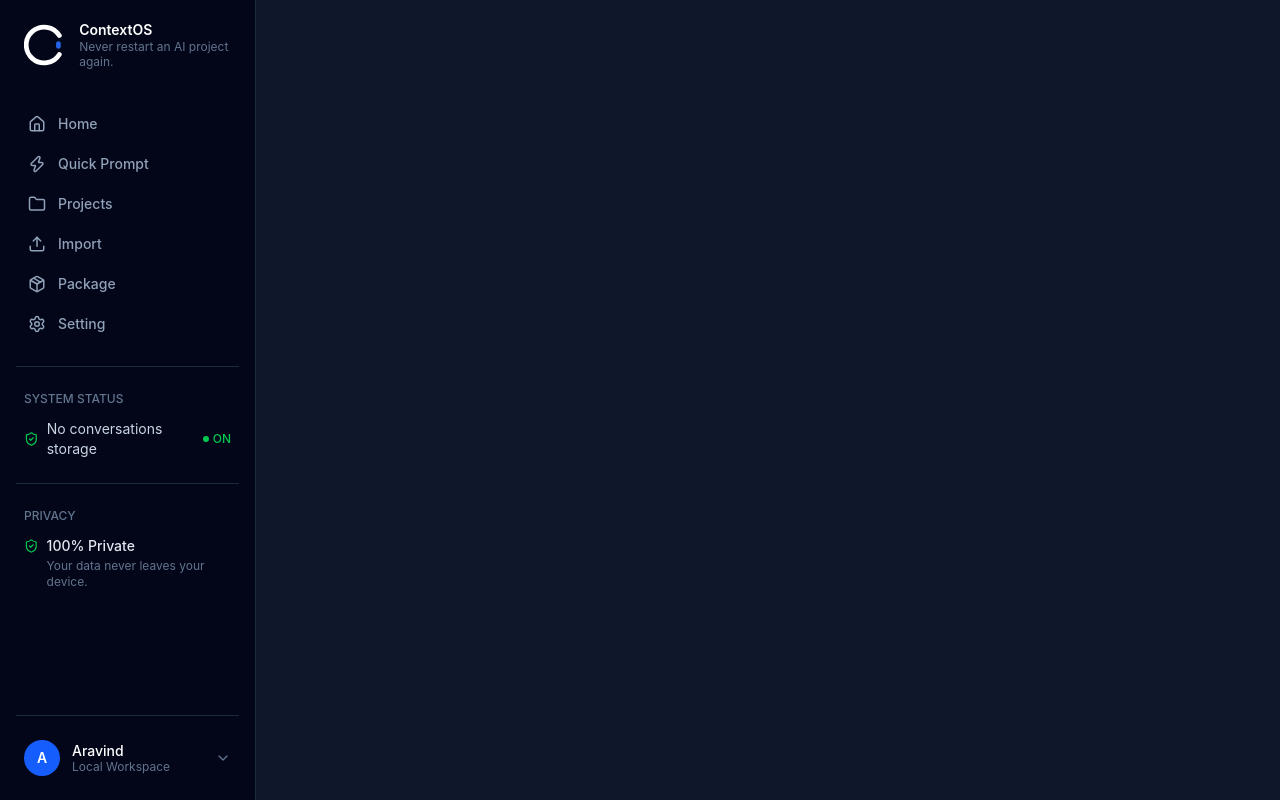
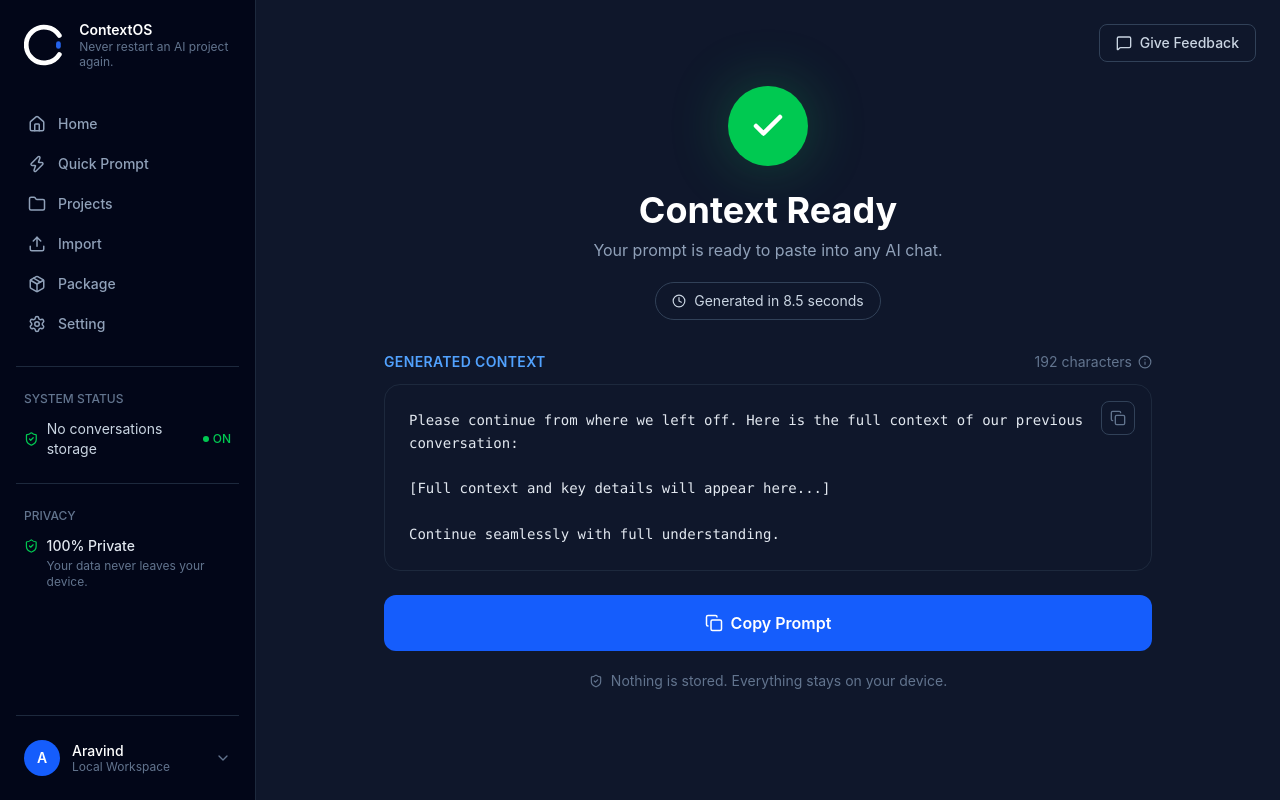
Before and after one commit to Ernest4599/Contextos-desktop-frontend-, a React (Vite) app: page /context-ready in a window 1280 px wide. Built offline with nearby package versions, Linux system fonts and the light colour scheme.

Commit message:
Add ContextReady and PromptReady pages, wire Import and Quick Prompt flows, animate Processing progress

```diff
--- a/src/App.tsx
+++ b/src/App.tsx
@@ -1,4 +1,5 @@
-import { Routes, Route } from 'react-router-dom'
+import { Routes, Route, useLocation } from 'react-router-dom'
+import { Lightbulb } from 'lucide-react'
 import Sidebar from './Sidebar'
 import Landing from './Landing'
 import Home from './Home'
@@ -9,16 +10,26 @@
 import Settings from './Settings'
 import Projects from './Projects'
 import Account from './Account'
+import ContextReady from './ContextReady'
+import PromptReady from './PromptReady'
 
-function App() {
+function DashboardLayout() {
+  const location = useLocation()
+
+  const tipExtra =
+    location.pathname === '/prompt-ready' ? (
+      <div className="flex gap-2">
+        <Lightbulb size={16} className="text-yellow-500 shrink-0 mt-0.5" />
+        <div>
+          <p className="text-white text-sm font-medium">Tip</p>
+          <p className="text-slate-500 text-xs mt-0.5">Be specific and include constraints for the best results.</p>
+        </div>
+      </div>
+    ) : undefined
+
   return (
-    <Routes>
-      <Route path="/" element={<Landing />} />
-      <Route
-        path="/*"
-        element={
     <div className="flex bg-slate-900 min-h-screen">
-            <Sidebar />
+      <Sidebar extra={tipExtra} />
       <Routes>
         <Route path="/home" element={<Home />} />
         <Route path="/quick-prompt" element={<QuickPrompt />} />
@@ -28,10 +39,18 @@
         <Route path="/package" element={<Package />} />
         <Route path="/settings" element={<Settings />} />
         <Route path="/account" element={<Account />} />
+        <Route path="/context-ready" element={<ContextReady />} />
+        <Route path="/prompt-ready" element={<PromptReady />} />
       </Routes>
     </div>
+  )
 }
-      />
+
+function App() {
+  return (
+    <Routes>
+      <Route path="/" element={<Landing />} />
+      <Route path="/*" element={<DashboardLayout />} />
     </Routes>
   )
 }
--- /dev/null
+++ b/src/ContextReady.tsx
@@ -0,0 +1,83 @@
+import { useState } from 'react'
+import { MessageSquare, Check, Clock, Copy, ShieldCheck, Info } from 'lucide-react'
+
+function ContextReady() {
+  const [copied, setCopied] = useState(false)
+
+  const generatedText = `Please continue from where we left off. Here is the full context of our previous conversation:
+
+[Full context and key details will appear here...]
+
+Continue seamlessly with full understanding.`
+
+  const handleCopy = () => {
+    navigator.clipboard.writeText(generatedText)
+    setCopied(true)
+    setTimeout(() => setCopied(false), 2000)
+  }
+
+  return (
+    <div className="flex-1 p-6 h-screen overflow-y-auto">
+      <div className="flex items-center justify-end mb-6">
+        <button
+          type="button"
+          className="flex items-center gap-2 border border-slate-700 text-slate-300 text-sm font-medium px-4 py-2 rounded-lg hover:bg-slate-800 transition-colors"
+        >
+          <MessageSquare size={16} />
+          Give Feedback
+        </button>
+      </div>
+
+      <div className="max-w-3xl mx-auto">
+        <div className="flex flex-col items-center text-center mb-8">
+          <div className="w-20 h-20 rounded-full bg-green-500 flex items-center justify-center mb-6 shadow-[0_0_60px_rgba(34,197,94,0.3)]">
+            <Check size={36} className="text-white" strokeWidth={3} />
+          </div>
+          <h1 className="text-4xl font-bold text-white mb-2">Context Ready</h1>
+          <p className="text-slate-400 mb-5">Your prompt is ready to paste into any AI chat.</p>
+          <span className="flex items-center gap-2 border border-slate-700 text-slate-300 text-sm px-4 py-2 rounded-full">
+            <Clock size={14} />
+            Generated in 8.5 seconds
+          </span>
+        </div>
+
+        <div className="flex items-center justify-between mb-3">
+          <p className="text-blue-400 text-sm font-semibold tracking-wide">GENERATED CONTEXT</p>
+          <span className="flex items-center gap-1.5 text-slate-500 text-sm">
+            {generatedText.length} characters
+            <Info size={14} />
+          </span>
+        </div>
+
+        <div className="relative border border-slate-800 rounded-2xl p-6">
+          <button
+            type="button"
+            onClick={handleCopy}
+            className="absolute top-4 right-4 text-slate-500 hover:text-slate-300 border border-slate-700 rounded-lg p-2 transition-colors"
+          >
+            <Copy size={16} />
+          </button>
+          <pre className="text-slate-200 text-sm font-mono whitespace-pre-wrap leading-relaxed pr-10">
+            {generatedText}
+          </pre>
+        </div>
+
+        <button
+          type="button"
+          onClick={handleCopy}
+          className="w-full flex items-center justify-center gap-2 bg-blue-600 hover:bg-blue-700 text-white font-semibold text-base py-4 rounded-xl transition-colors mt-6"
+        >
+          <Copy size={18} />
+          {copied ? 'Copied!' : 'Copy Prompt'}
+        </button>
+
+        <div className="flex items-center justify-center gap-2 mt-5 text-slate-500 text-sm">
+          <ShieldCheck size={14} />
+          <p>Nothing is stored. Everything stays on your device.</p>
+        </div>
+      </div>
+    </div>
+  )
+}
+
+export default ContextReady
--- /dev/null
+++ b/src/PromptReady.tsx
@@ -0,0 +1,99 @@
+import { useState } from 'react'
+import { useNavigate } from 'react-router-dom'
+import { Plus, Check, Clock, Copy, ShieldCheck, Info } from 'lucide-react'
+
+function PromptReady() {
+  const navigate = useNavigate()
+  const [copied, setCopied] = useState(false)
+
+  const generatedText = `You are an expert AI assistant.
+
+Goal: Help me create a marketing strategy to launch my productivity app.
+
+Context: I have a task management app targeted at freelancers and remote professionals. The app includes task lists, deadlines, calendar view, reminders, and productivity analytics.
+
+Important decisions: Our target audience is freelancers and remote workers. We are positioning the app as simple, offline-friendly, and privacy-first.
+
+Task: Create a go-to-market strategy including positioning, messaging, acquisition channels, content ideas, and a 30-day launch plan.
+
+Constraints: Budget is limited. Focus on organic growth and low-cost channels. Keep the plan practical and actionable.`
+
+  const handleCopy = () => {
+    navigator.clipboard.writeText(generatedText)
+    setCopied(true)
+    setTimeout(() => setCopied(false), 2000)
+  }
+
+  return (
+    <div className="flex-1 p-6 h-screen overflow-y-auto">
+      <div className="flex items-center justify-between mb-6">
+        <button
+          type="button"
+          onClick={() => navigate('/quick-prompt')}
+          className="flex items-center gap-2 text-slate-300 text-sm font-medium hover:text-white transition-colors"
+        >
+          ← Back to Quick Prompt
+        </button>
+        <button
+          type="button"
+          onClick={() => navigate('/quick-prompt')}
+          className="flex items-center gap-2 border border-slate-700 text-slate-300 text-sm font-medium px-4 py-2 rounded-lg hover:bg-slate-800 transition-colors"
+        >
+          <Plus size={16} />
+          New Prompt
+        </button>
+      </div>
+
+      <div className="max-w-3xl mx-auto">
+        <div className="flex flex-col items-center text-center mb-8">
+          <div className="w-20 h-20 rounded-full bg-green-500 flex items-center justify-center mb-6 shadow-[0_0_60px_rgba(34,197,94,0.3)]">
+            <Check size={36} className="text-white" strokeWidth={3} />
+          </div>
+          <h1 className="text-4xl font-bold text-white mb-2">Prompt Ready</h1>
+          <p className="text-slate-400 mb-5">Your prompt is ready to use with any AI.</p>
+          <span className="flex items-center gap-2 border border-slate-700 text-slate-300 text-sm px-4 py-2 rounded-full">
+            <Clock size={14} />
+            Generated in 8.5 seconds
+          </span>
+        </div>
+
+        <div className="flex items-center justify-between mb-3">
+          <p className="text-blue-400 text-sm font-semibold tracking-wide">GENERATED PROMPT</p>
+          <span className="flex items-center gap-1.5 text-slate-500 text-sm">
+            {generatedText.length.toLocaleString()} characters
+            <Info size={14} />
+          </span>
+        </div>
+
+        <div className="relative border border-slate-800 rounded-2xl p-6">
+          <button
+            type="button"
+            onClick={handleCopy}
+            className="absolute top-4 right-4 text-slate-500 hover:text-slate-300 border border-slate-700 rounded-lg p-2 transition-colors"
+          >
+            <Copy size={16} />
+          </button>
+          <pre className="text-slate-200 text-sm font-mono whitespace-pre-wrap leading-relaxed pr-10">
+            {generatedText}
+          </pre>
+        </div>
+
+        <button
+          type="button"
+          onClick={handleCopy}
+          className="w-full flex items-center justify-center gap-2 bg-blue-600 hover:bg-blue-700 text-white font-semibold text-base py-4 rounded-xl transition-colors mt-6"
+        >
+          <Copy size={18} />
+          {copied ? 'Copied!' : 'Copy Prompt'}
+        </button>
+
+        <div className="flex items-center justify-center gap-2 mt-5 text-slate-500 text-sm">
+          <ShieldCheck size={14} />
+          <p>Nothing is stored. Everything stays on your device.</p>
+        </div>
+      </div>
+    </div>
+  )
+}
+
+export default PromptReady
--- a/src/QuickPrompt.tsx
+++ b/src/QuickPrompt.tsx
@@ -1,7 +1,9 @@
 import { useState } from 'react'
+import { useNavigate } from 'react-router-dom'
 import { Lightbulb, Sparkles, ArrowRight, ShieldCheck, Target, Check, ClipboardList, Lock, FileText } from 'lucide-react'
 
 function QuickPrompt() {
+  const navigate = useNavigate()
   const [overview, setOverview] = useState('')
   const [decisions, setDecisions] = useState('')
   const [task, setTask] = useState('')
@@ -75,6 +77,7 @@
 
           <button
             type="button"
+            onClick={() => navigate('/prompt-ready')}
             className="w-full flex items-center justify-center gap-2 bg-gradient-to-r from-blue-600 to-indigo-600 hover:from-blue-700 hover:to-indigo-700 text-white font-semibold text-sm py-3.5 rounded-xl transition-all"
           >
             <Sparkles size={18} />
--- a/src/Sidebar.tsx
+++ b/src/Sidebar.tsx
@@ -1,5 +1,6 @@
 import { NavLink, useNavigate } from 'react-router-dom'
 import { Home, Zap, Folder, Upload, Package, Settings, ShieldCheck, ChevronDown } from 'lucide-react'
+import type { ReactNode } from 'react'
 import Logo from './Logo'
 
 const navItems = [
@@ -11,7 +12,7 @@
   { to: '/settings', label: 'Setting', icon: Settings },
 ]
 
-function Sidebar() {
+function Sidebar({ extra }: { extra?: ReactNode }) {
   const navigate = useNavigate()
 
   return (
@@ -68,6 +69,8 @@
         </div>
       </div>
 
+      {extra && <div className="mt-6 pt-6 border-t border-slate-800 px-2">{extra}</div>}
+
       <div className="mt-auto pt-4 border-t border-slate-800">
         <button
           type="button"
```
Also changed, not shown: src/Processing.tsx (+44 -13 lines). Lines whose indentation alone changed are shown as unchanged.
